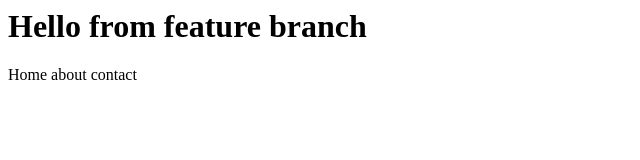
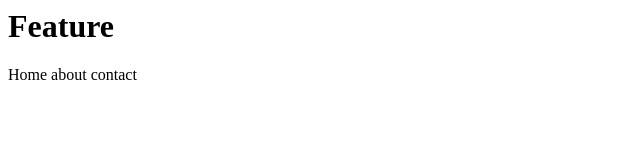
Before and after one commit to Ak-234-ak/git-practice-demo, a plain HTML site: page index.html in a window 1280 px wide. Shown: the whole page, without its empty margins (0-640 px from the left). Drawn offline with Linux system fonts and the light colour scheme.

Commit message:
update feature

```diff
--- a/index.html
+++ b/index.html
@@ -1,2 +1,2 @@
-<h1>Hello from feature branch</h1>
+<h1>Feature</h1>
 <nav>Home about contact</nav>
```
